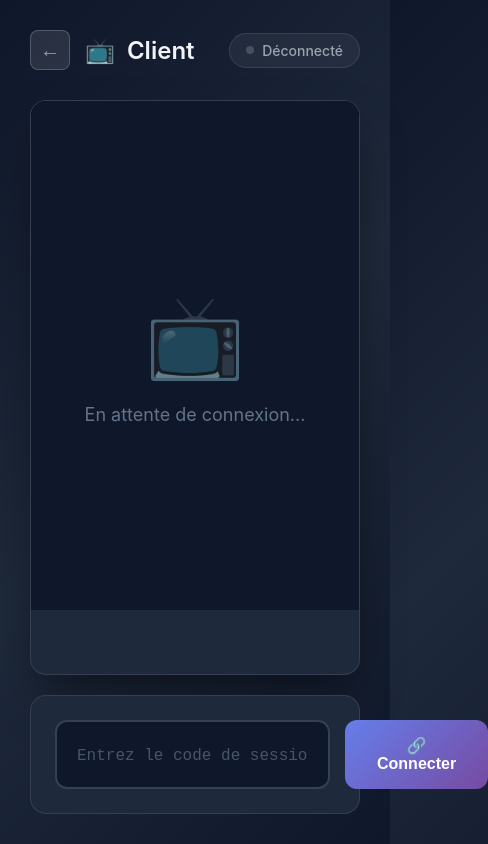
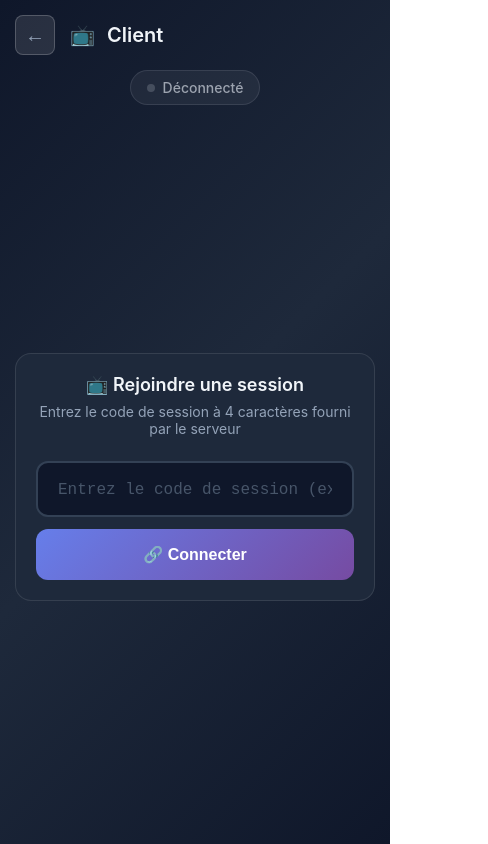
Before and after one commit to c4software/local-screen-sharing, a website: page public/receiver.html in a window 390 px wide. Shown: the whole page, 488 px wide, since content can reach past the window. Drawn offline with nearby package versions, Linux system fonts and the light colour scheme.

Commit message:
feat: Enhance receiver UI with responsive design and dynamic panel visibility, and clean up server-side logging.

```diff
--- a/public/receiver.html
+++ b/public/receiver.html
@@ -19,6 +19,12 @@
             display: flex;
             flex-direction: column;
             padding: 30px;
+        }
+
+        @media (max-width: 768px) {
+            body {
+                padding: 15px;
+            }
         }
 
         /* Header */
@@ -66,6 +72,27 @@
             color: #f1f5f9;
             font-size: 24px;
             font-weight: 600;
+        }
+
+        @media (max-width: 768px) {
+            .header {
+                flex-direction: column;
+                gap: 15px;
+                margin-bottom: 20px;
+            }
+
+            .header-left {
+                width: 100%;
+                justify-content: flex-start;
+            }
+
+            .title h1 {
+                font-size: 20px;
+            }
+
+            .title-icon {
+                font-size: 20px;
+            }
         }
 
         .status-badge {
@@ -133,13 +160,18 @@
         /* Video Container */
         .video-container {
             flex: 1;
-            display: flex;
+            display: none;
+            /* Hidden by default */
             flex-direction: column;
             background: #1e293b;
             border-radius: 16px;
             border: 1px solid rgba(255, 255, 255, 0.1);
             overflow: hidden;
             box-shadow: 0 25px 50px -12px rgba(0, 0, 0, 0.5);
+        }
+
+        .video-container.active {
+            display: flex;
         }
 
         .video-wrapper {
@@ -221,13 +253,58 @@
             background: #1e293b;
             border-radius: 16px;
             border: 1px solid rgba(255, 255, 255, 0.1);
-            padding: 24px;
-            margin-top: 20px;
+            padding: 30px;
+            margin: auto;
+            max-width: 600px;
+            width: 100%;
+        }
+
+        .connection-panel.hidden {
+            display: none;
+        }
+
+        .connection-title {
+            color: #f1f5f9;
+            font-size: 20px;
+            font-weight: 600;
+            margin-bottom: 8px;
+            text-align: center;
+        }
+
+        .connection-description {
+            color: #94a3b8;
+            font-size: 14px;
+            margin-bottom: 24px;
+            text-align: center;
         }
 
         .input-group {
             display: flex;
             gap: 15px;
+            flex-wrap: wrap;
+        }
+
+        @media (max-width: 768px) {
+            .connection-panel {
+                padding: 20px;
+            }
+
+            .connection-title {
+                font-size: 18px;
+            }
+
+            .input-group {
+                flex-direction: column;
+                gap: 12px;
+            }
+
+            input {
+                width: 100%;
+            }
+
+            .btn {
+                width: 100%;
+            }
         }
 
         input {
@@ -352,7 +429,9 @@
         </div>
     </div>
 
-    <div class="connection-panel">
+    <div class="connection-panel" id="connectionPanel">
+        <h2 class="connection-title">📺 Rejoindre une session</h2>
+        <p class="connection-description">Entrez le code de session à 4 caractères fourni par le serveur</p>
         <div class="input-group">
             <input
                    type="text"
@@ -374,6 +453,8 @@
         const statusText = document.getElementById('statusText');
         const codeInput = document.getElementById('codeInput');
         const connectBtn = document.getElementById('connectBtn');
+        const connectionPanel = document.getElementById('connectionPanel');
+        const videoContainer = document.querySelector('.video-container');
         const videoWrapper = document.getElementById('videoWrapper');
         const fullscreenBtn = document.getElementById('fullscreenBtn');
         const exitFullscreenBtn = document.getElementById('exitFullscreenBtn');
@@ -408,6 +489,11 @@
                         console.log('Track reçu:', event.streams[0]);
                         remoteVideo.srcObject = event.streams[0];
                         placeholder.classList.add('hidden');
+
+                        // Show video container and hide connection panel
+                        videoContainer.classList.add('active');
+                        connectionPanel.classList.add('hidden');
+
                         updateStatus('connected', 'Connecté');
                     };
 
@@ -490,6 +576,11 @@
                 socket.disconnect();
                 socket = null;
             }
+
+            // Restore initial state
+            videoContainer.classList.remove('active');
+            connectionPanel.classList.remove('hidden');
+            placeholder.classList.remove('hidden');
         }
 
         // Event listeners
```
Also changed, not shown: server.ts (+2 -9 lines).
